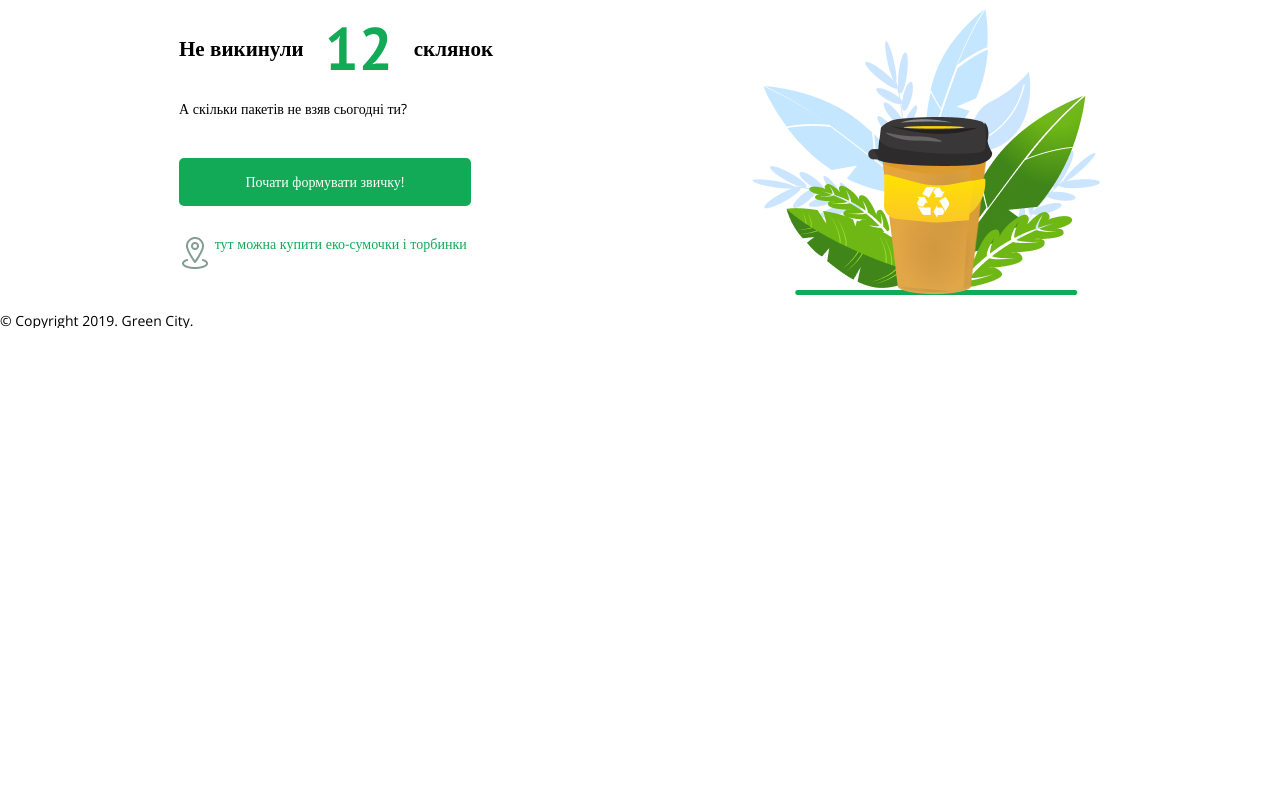
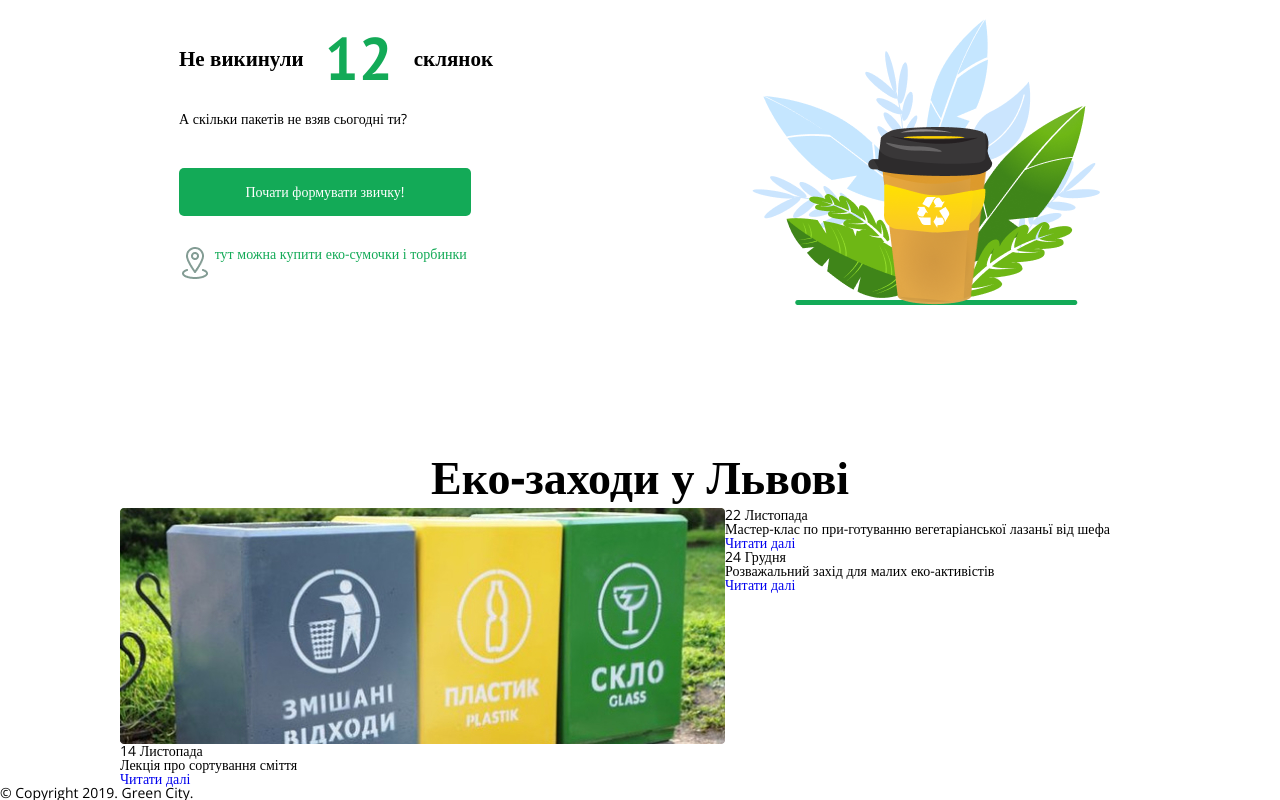
Before and after one commit to StepanKniazevich/Eco_project, a plain HTML site: page task.html in a window 1280 px wide. Shown: the part 1321-2121 px from the top of the page. Before the commit the page ends 1649 px from the top, so only its background shows below. Drawn offline with nearby package versions, Linux system fonts and the light colour scheme.

Commit message:
Add eco_events

```diff
--- a/Style.css
+++ b/Style.css
@@ -239,7 +239,7 @@ img{vertical-align: top;}
     z-index: -2;
 }
 
-.eco_bag{
+.eco_bag{ margin-bottom: 120px;
 
 }
 .eco_bag_container{
@@ -294,18 +294,40 @@ img{vertical-align: top;}
 	margin-bottom: 15px;
 }
 .eco_bag_title{
+	font-style: normal;
 	font-weight: bold;
-	font-size: 36px;
-	line-height: 54px;
-	margin-top: 98px;
-	text-align: center;
-	margin-top: 20px;
+	font-size: 46px;
+	line-height: 64px;
 
+
+text-align: center;
 }
 .link_buy{
 	width:277px;
 }
 
+
+.eco_events_container{
+	max-width:1040px;
+    width: 100%;
+	margin: auto;
+
+
+
+}
+.eco_events_tittle{
+	font-style: normal;
+	font-weight: bold;
+	font-size: 46px;
+	line-height: 64px;
+	text-align: center;
+}
+
+
+.eco_events_container{
+
+	display: flex;
+}
 .footer{
 
 
--- a/task.html
+++ b/task.html
@@ -105,7 +105,7 @@
     <section class="eco_bag">
         <div class="eco_bag_container">
             <div class="eco_bag_title">
-                <h2>Нас 513 і сьогодні ми </h2>
+                Нас 513 і сьогодні ми
             </div>
                 <div class="eco_bag_content">
                    <div> <img src="images/main/eco_bag/eco_bag.png" class="img_eco_bag" alt=""> </div>
@@ -138,8 +138,34 @@
 
 
 
+    </section>
 
+    <section class="eco_events">
+        <div class="eco_events_tittle">Еко-заходи у Львові</div>
+            <div class="eco_events_container">
+                <div class="eco_events_inner">
+                    <div class="eco_container_first">
+                        <img src="images/main/eco_events/container.jpg" class="img_container" alt="">
+                        <div class="eco_first_content">
+                            <div class="eco_first_date"> 14 Листопада </div>
+                            <div class="eco_first_tittle">Лекція про сортування сміття</div>
+                            <div class="eco_first_link"> <a href="#" class="eco_link" >  Читати далі </a> </div>
+                        </div>
 
+                    </div>
+                </div>
+                <div class="eco_events_cards">
+                    <div class="eco_first_date"> 22 Листопада </div>
+                    <div class="eco_first_tittle">Мастер-клас по при-готуванню вегетаріанської лазаньї від шефа</div>
+                    <div class="eco_first_link"> <a href="#" class="eco_link" >  Читати далі </a> </div>
+                    <hr class="eco_line">
+                    <div class="eco_first_date"> 24 Грудня </div>
+                    <div class="eco_first_tittle">Розважальний захід для малих еко-активістів</div>
+                    <div class="eco_first_link"> <a href="#" class="eco_link" >  Читати далі </a> </div>
+
+                </div>
+
+            </div>
 
     </section>
 </main>
```
Also changed, not shown: images/main/eco_events/container.jpg (renamed from images/main/eco_events/Rectangle.jpg).
